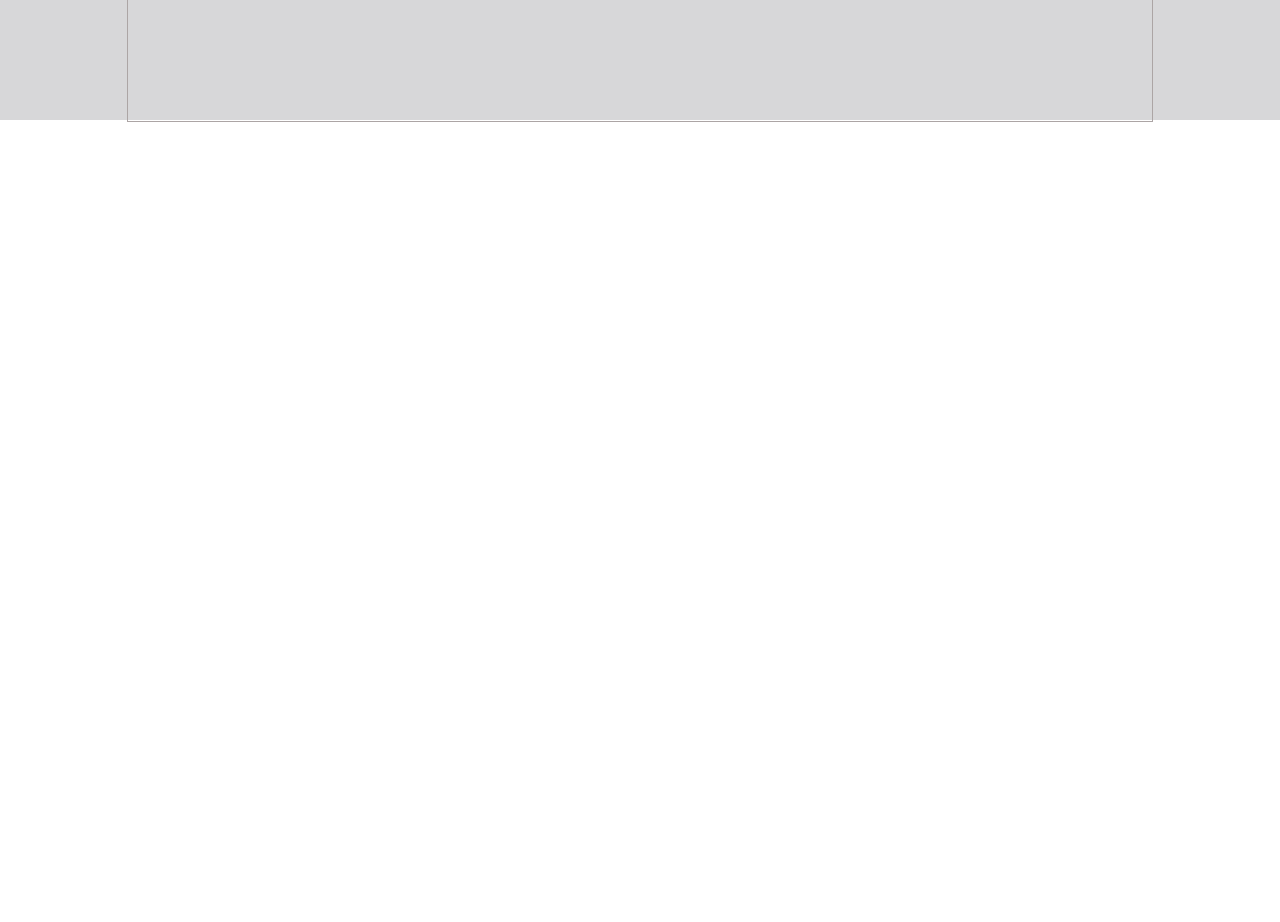
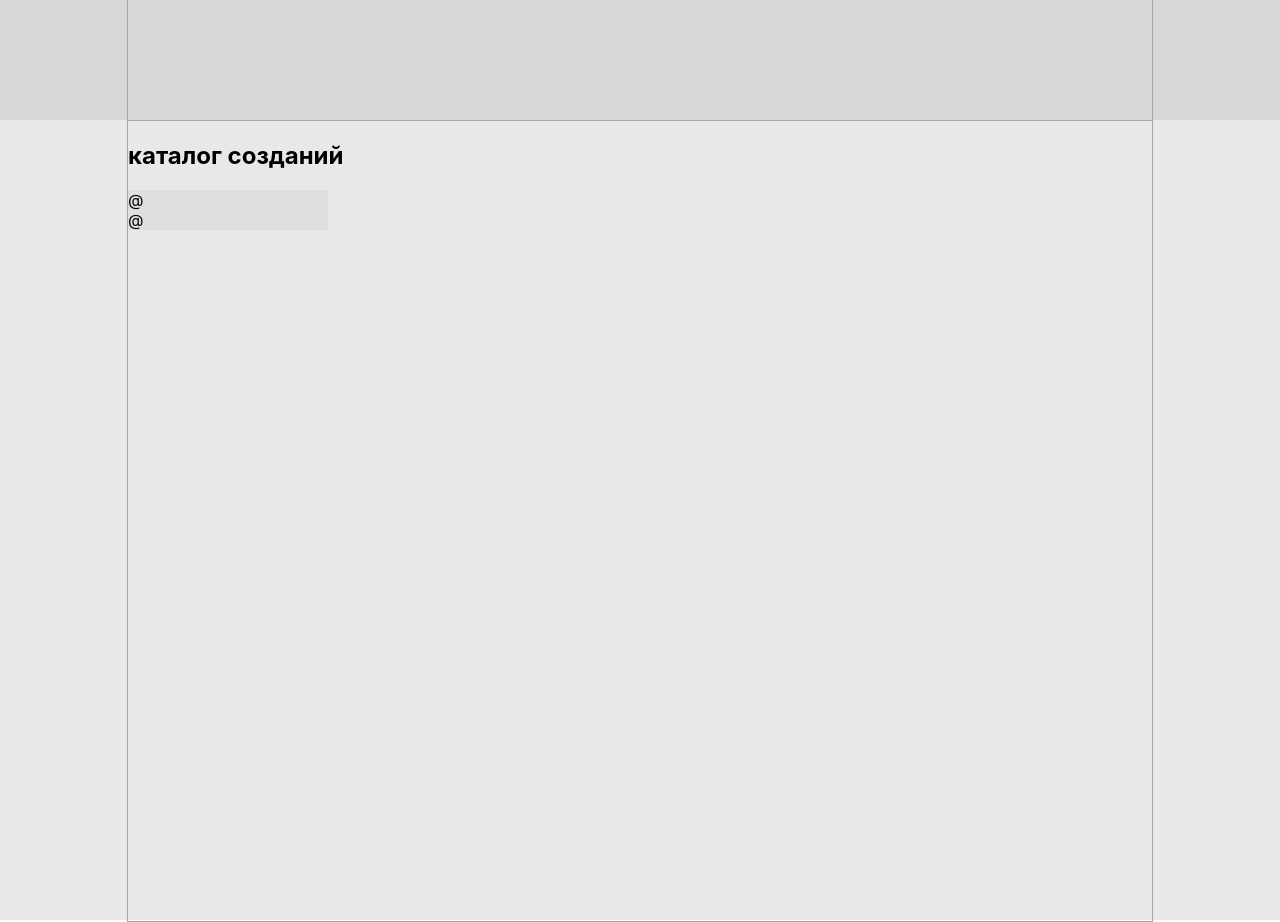
Before and after one commit to pavelminsk1979/Portfolio, a React (Create React App) app: page / in a window 1280 px wide. Shown: the part 1560-2482 px from the top of the page. Before the commit the page ends 1682 px from the top, so only its background shows below. Built offline with nearby package versions, Linux system fonts and the light colour scheme.

Commit message:
main blok + skill blok

```diff
--- a/src/App.tsx
+++ b/src/App.tsx
@@ -2,6 +2,7 @@ import React from 'react';
 import {Header} from "./header/Header";
 import {Main} from "./mainBlok/Main";
 import {Skills} from "./skills/Skills";
+import {Projects} from "./projects/Projects";
 
 
 function App() {
@@ -10,6 +11,7 @@ function App() {
             <Header/>
             <Main/>
             <Skills/>
+            <Projects/>
         </div>
     );
 }
--- a/src/mainBlok/Main.module.css
+++ b/src/mainBlok/Main.module.css
@@ -7,6 +7,7 @@
     display: flex;
     align-items: center;
     justify-content: space-between;
+    flex-wrap: wrap;
 }
 
 .name {
--- /dev/null
+++ b/src/projects/Projects.module.css
@@ -0,0 +1,4 @@
+.projectsBlok{
+    height: 100vh;
+    background-color: rgb(231, 233, 233);
+}
--- /dev/null
+++ b/src/projects/Projects.tsx
@@ -0,0 +1,16 @@
+import React from 'react';
+import stContainer from '../common/styles/Container.module.css';
+import st from './Projects.module.css'
+import {Project} from "./project/Project";
+
+export const Projects = () => {
+    return (
+        <div className={st.projectsBlok}>
+            <div className={stContainer.container}>
+                <h2 className={st.title}>каталог созданий</h2>
+                <Project/>
+                <Project/>
+            </div>
+        </div>
+    )
+}
--- /dev/null
+++ b/src/projects/project/Project.module.css
@@ -0,0 +1,5 @@
+
+.frame{
+    width: 200px;
+    background-color: #dedee0;
+}
--- /dev/null
+++ b/src/projects/project/Project.tsx
@@ -0,0 +1,12 @@
+import React from 'react';
+import st from './Project.module.css'
+
+
+export const Project = () => {
+    return (
+        <div className={st.frame}>
+
+            @
+        </div>
+    )
+}
--- a/src/skills/Skills.module.css
+++ b/src/skills/Skills.module.css
@@ -1,6 +1,7 @@
 .skillsBlok{
     height: 100vh;
     background-color: #d7d7d9;
+
 }
 
 .titleAndStills{
@@ -15,6 +16,7 @@
     justify-content: space-between;
     width: 100%;
     background-color: #eaeaed;
+    flex-wrap: wrap;
 }
 
 .title{
```
